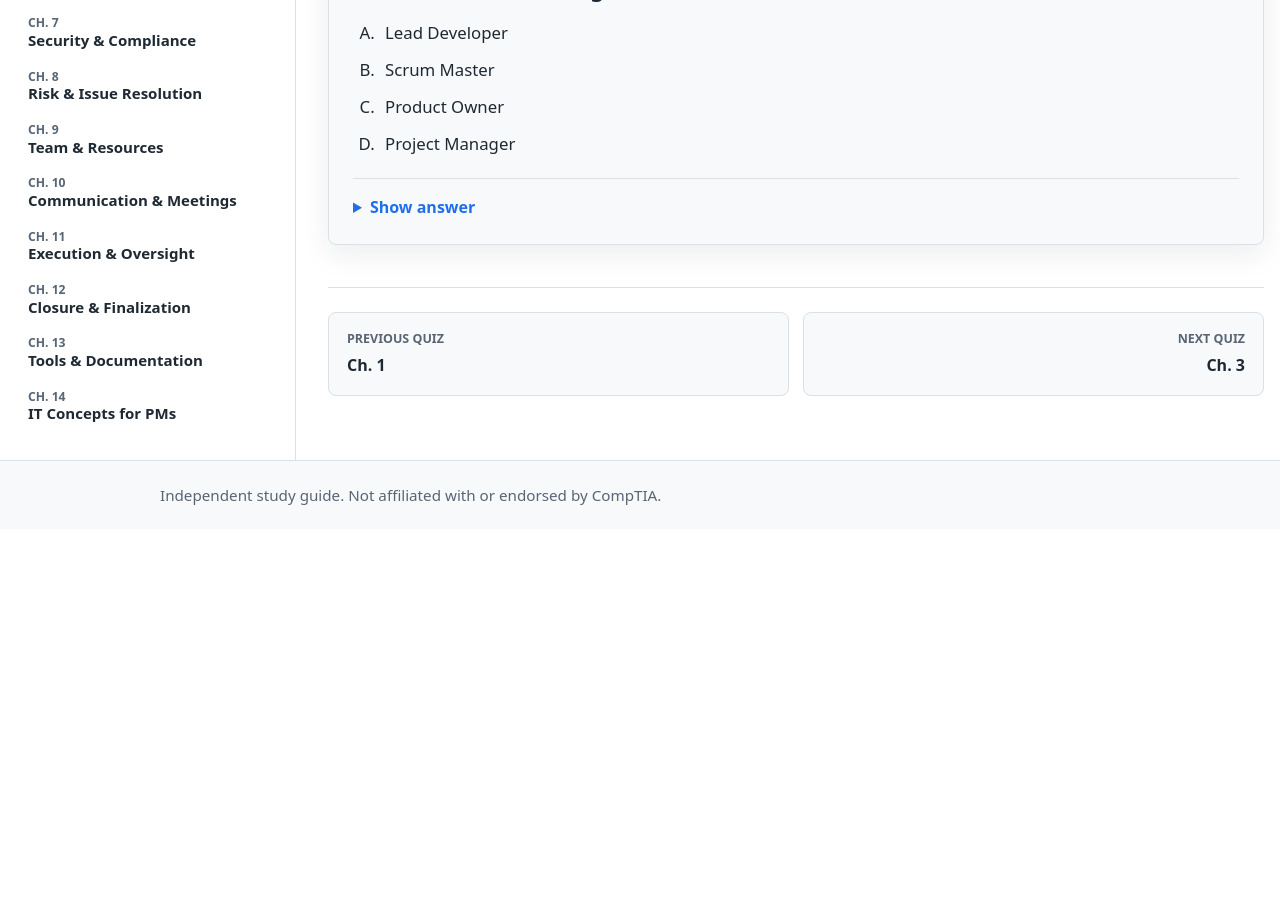
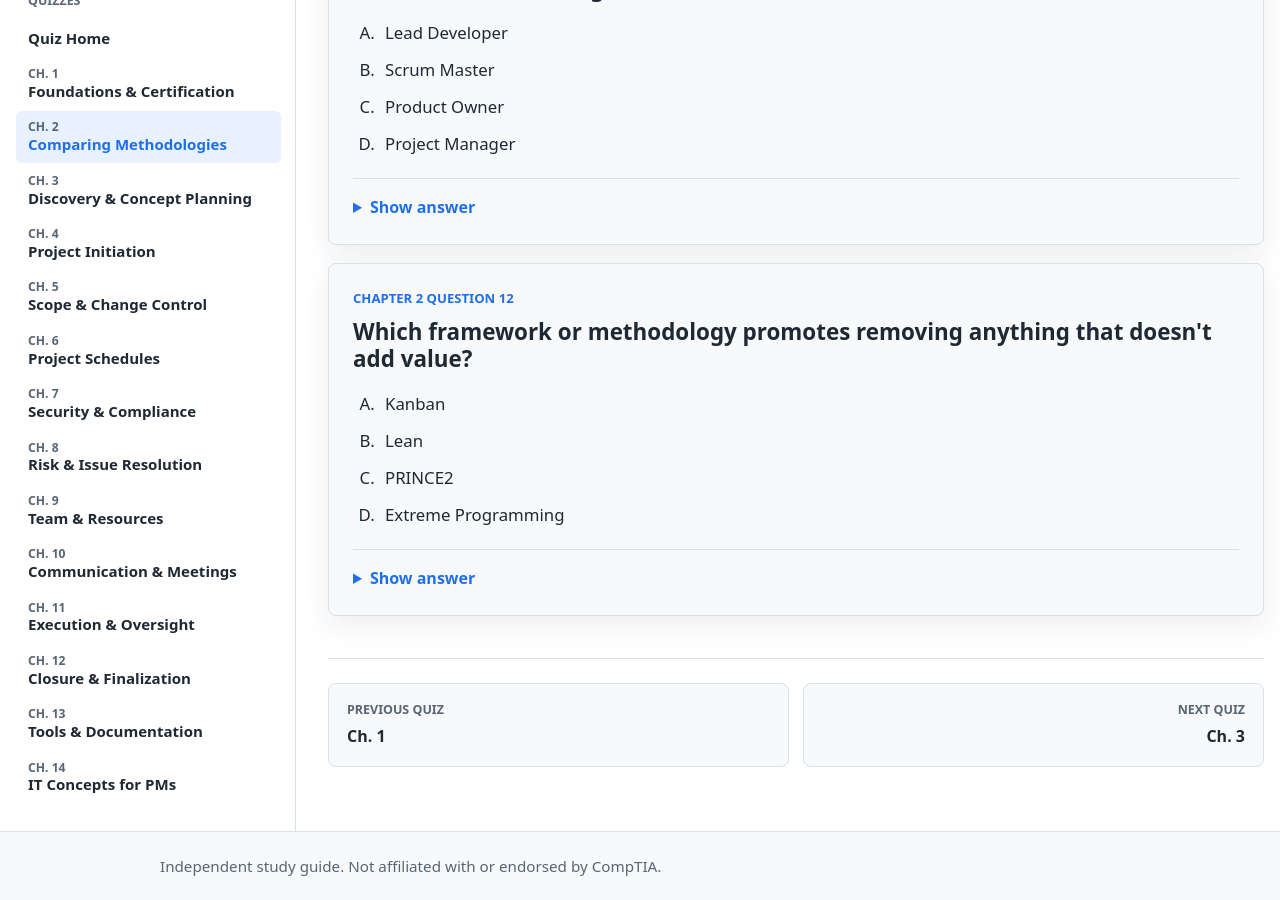
Before and after one commit to teganburns/project-plus-study-guide, a Jekyll site: the page built from quizzes/chapter-02.md, in a window 1280 px wide and 900 px high, scrolled down 4095 px. Built offline with Jekyll 4.4.1, drawn with Linux system fonts in a browser that asks for light colours; before the commit the page ends 4624 px from its top, so only the background shows below that.

Commit message:
Add chapter 2 Lean quiz

```diff
--- a/quizzes/chapter-02.md
+++ b/quizzes/chapter-02.md
@@ -213,4 +213,21 @@ permalink: /quizzes/chapter-02/
       <p><strong>Answer: B and C.</strong> Scrum identifies the Scrum Master and Product Owner roles. Developers are also part of the Scrum team, but Lead Developer and Project Manager are not Scrum roles in this question.</p>
     </details>
   </article>
+
+  <article class="quiz-card">
+    <p class="quiz-meta">Chapter 2 Question 12</p>
+    <h2>Which framework or methodology promotes removing anything that doesn't add value?</h2>
+
+    <ol class="quiz-options" type="A">
+      <li>Kanban</li>
+      <li>Lean</li>
+      <li>PRINCE2</li>
+      <li>Extreme Programming</li>
+    </ol>
+
+    <details class="quiz-answer">
+      <summary>Show answer</summary>
+      <p><strong>Answer: B.</strong> Lean focuses on reducing waste and removing anything that does not add value.</p>
+    </details>
+  </article>
 </section>
```
